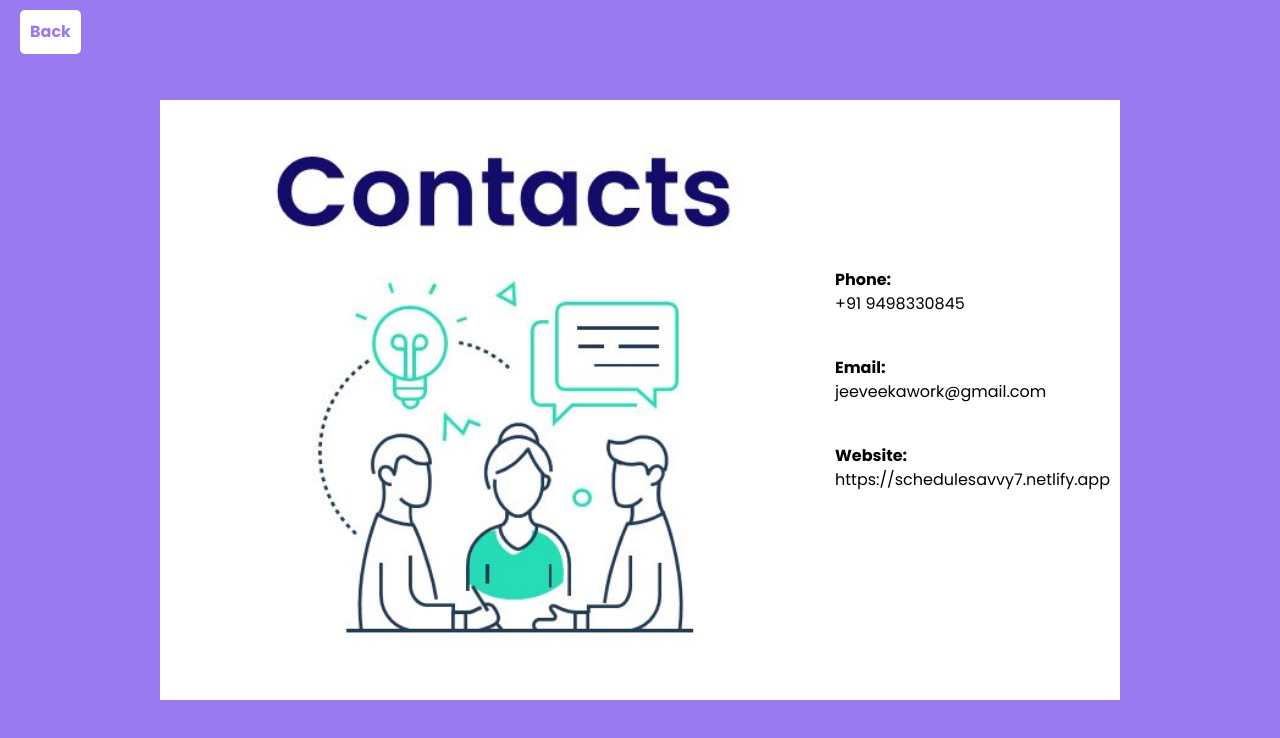
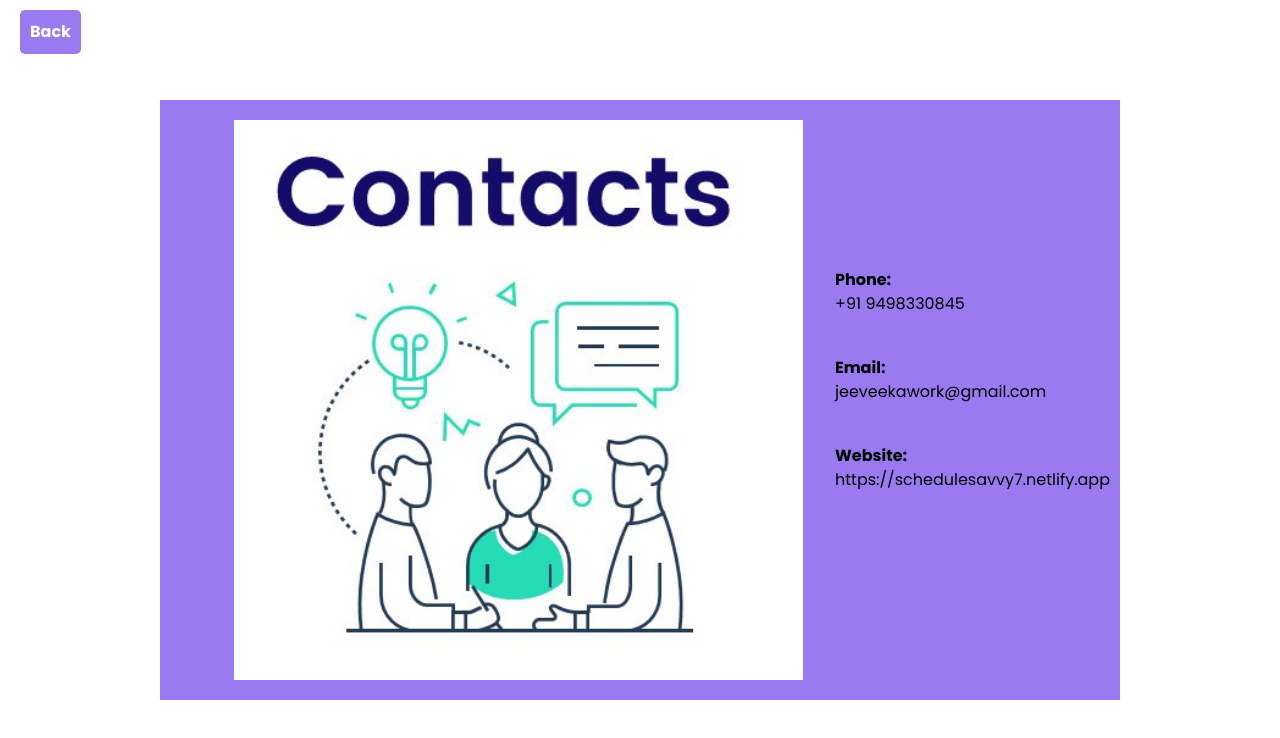
Before and after one commit to kalviumcommunity/S51_Jeeveeka_ScheduleSavvy, a React (Vite) app in the folder Frontend/: page /contactus in a window 1280 px wide. Shown: the top 738 px of the page. Built offline with nearby package versions, Linux system fonts and the light colour scheme.

Commit message:
added themes

```diff
--- a/Frontend/package.json
+++ b/Frontend/package.json
@@ -19,7 +19,7 @@
     "react": "^18.2.0",
     "react-big-calendar": "^1.12.1",
     "react-dom": "^18.2.0",
-    "react-router-dom": "^6.22.3",
+    "react-router-dom": "^6.23.1",
     "react-toastify": "^10.0.5",
     "saas": "^1.0.0"
   },
--- a/Frontend/src/App.jsx
+++ b/Frontend/src/App.jsx
@@ -1,15 +1,19 @@
 import AllRoutes from './AllRoutes'
 import '@fortawesome/fontawesome-free/css/all.css';
 import { BrowserRouter } from 'react-router-dom'
+import { ThemeProvider } from './Components/ThemeProvider';
+
 
 
 function App() {
 
   return (
     <>
-      <BrowserRouter>
-        <AllRoutes/>
-      </BrowserRouter>
+      <ThemeProvider>
+        <BrowserRouter>
+          <AllRoutes/>
+        </BrowserRouter>
+      </ThemeProvider>
     </>
   )
 }
--- /dev/null
+++ b/Frontend/src/Components/ThemeProvider.jsx
@@ -0,0 +1,27 @@
+import React, { createContext, useState, useEffect } from 'react';
+
+export const ThemeContext = createContext();
+
+export const ThemeProvider = ({ children }) => {
+  const [colorTheme, setColorTheme] = useState('theme_white');
+
+  useEffect(() => {
+    const currentThemeColor = localStorage.getItem('theme_color');
+    if (currentThemeColor) {
+      setColorTheme(currentThemeColor);
+    }
+  }, []);
+
+  const handleClick = (theme) => {
+    setColorTheme(theme);
+    localStorage.setItem('theme_color', theme);
+  };
+
+  return (
+    <ThemeContext.Provider value={{ colorTheme, handleClick }}>
+      <div className={`theme_container ${colorTheme}`}>
+        {children}
+      </div>
+    </ThemeContext.Provider>
+  );
+};
--- a/Frontend/src/Components/Themes.jsx
+++ b/Frontend/src/Components/Themes.jsx
@@ -1,36 +1,18 @@
-import React, { useEffect, useState } from 'react'
-import '../Styles/Themes.css'
+import React, { useContext } from 'react';
+import '../Styles/Themes.css';
+import { ThemeContext } from '../Components/ThemeProvider';
 
 export default function Themes() {
-    const [colorTheme,setColorTheme] = useState('theme_white')
-
-    useEffect(()=>{
-        const currentThemeColor = localStorage.getItem('theme_color')
-        if (currentThemeColor){
-            setColorTheme(currentThemeColor);
-        }
-    },[])
-
-    const handleClick = (theme) =>{
-        setColorTheme(theme)
-        localStorage.setItem('theme_color', theme)
-    }
+  const { colorTheme, handleClick } = useContext(ThemeContext);
 
   return (
-    <div className={`theme_container ${colorTheme}`}>
-        <div className='theme_options'>
-            <div id='theme_white' className={`colorTheme`} onClick={()=>handleClick('theme_white')}></div>
-            <div id='theme_blue' onClick={()=>handleClick('theme_blue')}></div>
-            <div id='theme_orange' onClick={()=>handleClick('theme_orange')}></div>
-            <div id='theme_purple' onClick={()=>handleClick('theme_purple')}></div>
-            <div id='theme_green' onClick={()=>handleClick('theme_green')}></div>
-            <div id='theme_black' onClick={()=>handleClick('theme_black')}></div>
-        </div>
-
-        <div className='theme_content_box'>
-            <h3>Theme Switcher</h3>
-            <h5>React</h5>
-        </div>
+    <div className='theme_options'>
+      <div id='theme_white' className={`${colorTheme === 'theme_white' ? 'active' : ''}`} onClick={() => handleClick('theme_white')}></div>
+      <div id='theme_blue' className={`${colorTheme === 'theme_blue' ? 'active' : ''}`} onClick={() => handleClick('theme_blue')}></div>
+      <div id='theme_orange' className={`${colorTheme === 'theme_orange' ? 'active' : ''}`} onClick={() => handleClick('theme_orange')}></div>
+      <div id='theme_purple' className={`${colorTheme === 'theme_purple' ? 'active' : ''}`} onClick={() => handleClick('theme_purple')}></div>
+      <div id='theme_green' className={`${colorTheme === 'theme_green' ? 'active' : ''}`} onClick={() => handleClick('theme_green')}></div>
+      <div id='theme_black' className={`${colorTheme === 'theme_black' ? 'active' : ''}`} onClick={() => handleClick('theme_black')}></div>
     </div>
-  )
+  );
 }
--- a/Frontend/src/Styles/CalendarComp.css
+++ b/Frontend/src/Styles/CalendarComp.css
@@ -1,10 +1,10 @@
 .calendar_container{
-    height: 500px;
-    margin-top: 13vh;
+  height: 500px;
+  margin-top: 13vh;
 }
 
 .calendar_component{
-    margin: 50px;
+  margin: 50px;
 }
 
 .calendar_modal_overlay{
@@ -13,7 +13,6 @@
   left: 0;
   width: 100%;
   height: 100%;
-  background-color: rgba(0, 0, 0, 0.5);
   display: flex;
   justify-content: center;
   align-items: center;
@@ -25,6 +24,7 @@
   padding: 20px;
   border-radius: 5px;
   box-shadow: 0 0 10px rgba(0, 0, 0, 0.1);
+  color: black;
 }
 
 .calendar_modal h2{
--- a/Frontend/src/Styles/ContactUs.css
+++ b/Frontend/src/Styles/ContactUs.css
@@ -1,5 +1,4 @@
 .contact-container {
-  background-color: #9a7af1;
   overflow: hidden;
   position: fixed;
   width: 100%;
@@ -11,7 +10,7 @@
 }
 
 .contact-background {
-  background-color: white;
+  background-color: #9a7af1;
   display: flex;
   justify-content: center;
   align-items: center;
@@ -45,10 +44,10 @@
   top: 10px;
   left: 20px;
   padding: 10px;
-  background-color: #fff;
+  background-color: #9a7af1;
   border: none;
   border-radius: 5px;
-  color: #9a7af1;
+  color: white;
   font-weight: bold;
   cursor: pointer;
 }
--- a/Frontend/src/Styles/Feedback.css
+++ b/Frontend/src/Styles/Feedback.css
@@ -2,7 +2,6 @@
 .feedback_form {
   margin: 0;
   padding: 0;
-  background-color: #9A7AF1;
   color: #4e5e72;
   text-align: center;
   font-family: monospace;
--- a/Frontend/src/Styles/Pomodoro.css
+++ b/Frontend/src/Styles/Pomodoro.css
@@ -5,9 +5,9 @@
 }
 
 .pomo_container{
-    display: flex;
-    justify-content: center;
-    align-items: center;
+  display: flex;
+  justify-content: center;
+  align-items: center;
 }
 
 .pomo {
@@ -26,8 +26,6 @@
 .pomo_break {
   padding: 5px 10px;
   width: 140px;
-  color: #3e4348;
-  color: rgba(0, 0, 0, 0.35);
   font-size: 1.5em;
   text-align: center;
 }
--- a/Frontend/src/Styles/Themes.css
+++ b/Frontend/src/Styles/Themes.css
@@ -1,3 +1,24 @@
+* {
+  margin: 0;
+  padding: 0;
+  box-sizing: border-box;
+}
+
+body {
+  height: 100%;
+  width: 100%;
+  margin: 0;
+  padding: 0;
+}
+
+.theme_container {
+  background-color: var(--background-color);
+  color: var(--text-color);
+  min-height: 100vh;
+  display: flex;
+  flex-direction: column;
+}
+
 .theme_options {
   max-width: 800px;
   margin: 0 auto;
@@ -20,47 +41,56 @@
   opacity: 1;
 }
 
-#theme_white{
+#theme_white {
   background-color: #eee;
 }
 
-#theme_blue{
+#theme_blue {
   background-color: #1e41c1;
 }
 
-#theme_orange{
+#theme_orange {
   background-color: #b64b1e;
 }
 
-#theme_purple{
+#theme_purple {
   background-color: #7852ae;
 }
 
-#theme_green{
+#theme_green {
   background-color: #5faf3b;
 }
 
-#theme_black{
+#theme_black {
   background-color: black;
 }
 
-.theme_container.theme_blue{
-    background-color: #bec7e7;
+.theme_container.theme_white {
+  --background-color: #fff;
+  --text-color: #000;
 }
 
-.theme_container.theme_orange{
-    background-color: #f4c9b7;
+.theme_container.theme_blue {
+  --background-color: #bec7e7;
+  --text-color: #000;
 }
 
-.theme_container.theme_purple{
-    background-color: #d0b7f4;
+.theme_container.theme_orange {
+  --background-color: #f4c9b7;
+  --text-color: #000;
 }
 
-.theme_container.theme_green{
-    background-color: #e2f6e1;
+.theme_container.theme_purple {
+  --background-color: #d0b7f4;
+  --text-color: #000;
 }
 
-.theme_container.theme_black{
-    background-color: #5c5c5c;
-    color: white;
+.theme_container.theme_green {
+  --background-color: #e2f6e1;
+  --text-color: #000;
 }
+
+.theme_container.theme_black {
+  --background-color: #5c5c5c;
+  --text-color: #fff;
+}
--- a/Frontend/src/Styles/Timer.css
+++ b/Frontend/src/Styles/Timer.css
@@ -3,7 +3,6 @@
     display: flex;
     align-items: center;
     justify-content: center;
-    background-color: #eef1f6;
 }
 
 .timer_container{
```
Also changed, not shown: Frontend/src/Components/Chatbot.jsx (added, +148 -0 lines), 1 other file (tests, documents, lock files or other folders). Lines whose indentation alone changed are shown as unchanged.
